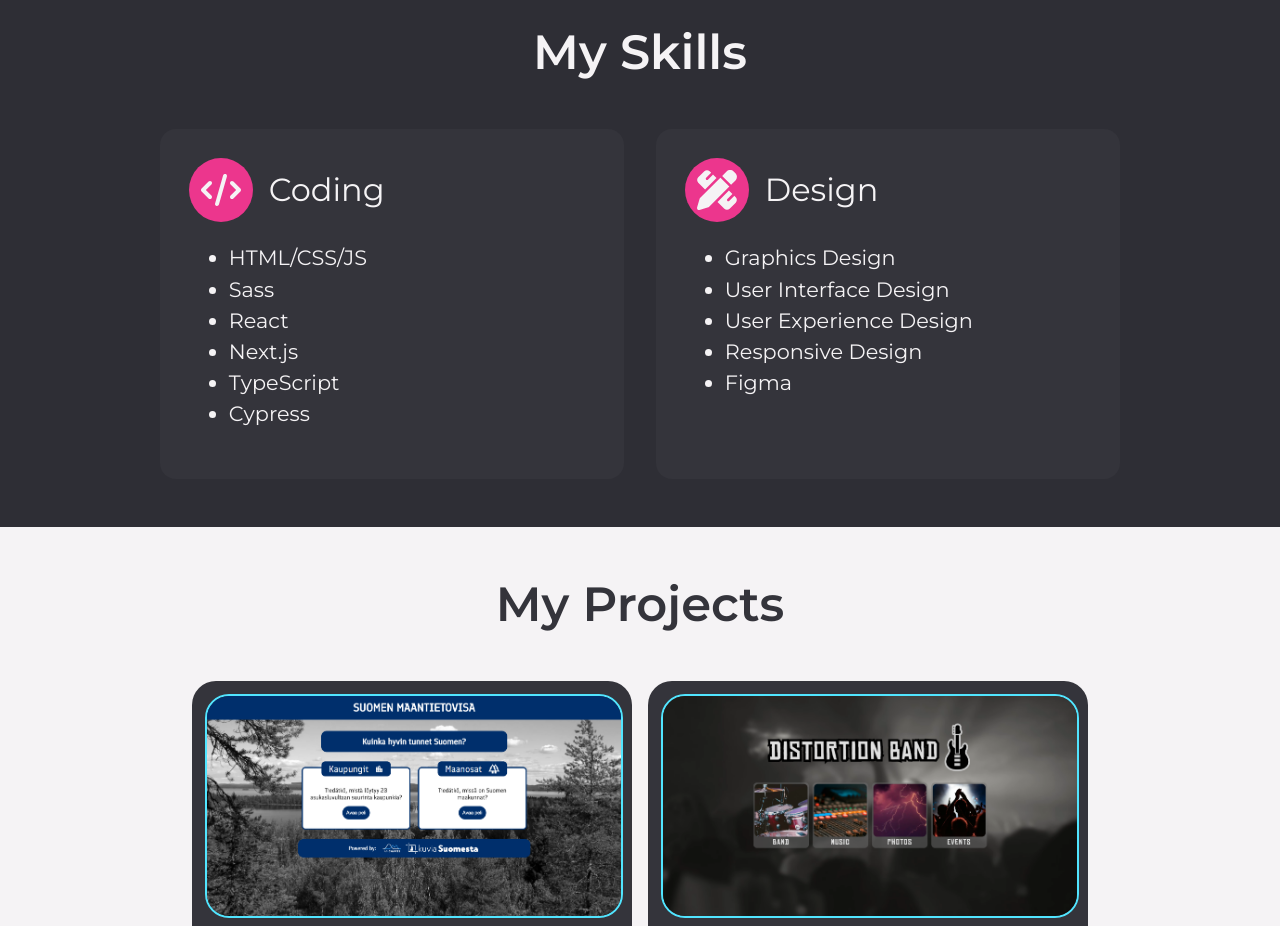
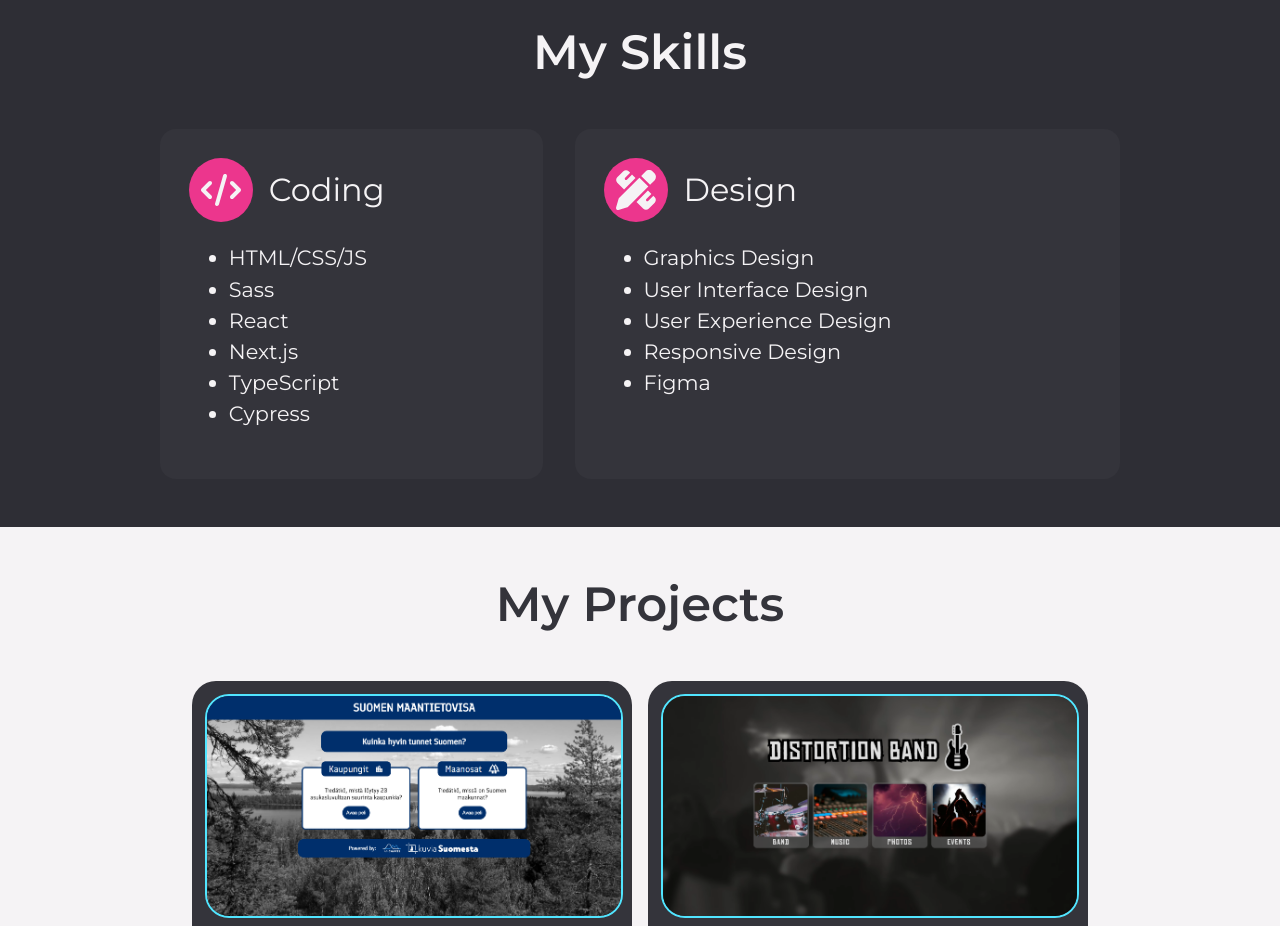
Before and after one commit to ojela028xamk/jere-lansipii-portfolio, a Next.js app: page / in a window 1280 px wide. Shown: the part 1200-2126 px from the top of the page. Built offline with nearby package versions, Linux system fonts and the light colour scheme; no server answers.

Commit message:
different skill item sizes

```diff
--- a/app/website/skills.module.scss
+++ b/app/website/skills.module.scss
@@ -18,8 +18,15 @@
       display: flex;
       gap: 2em;
 
+      .item:first-child {
+        flex: 2;
+      }
+
+      .item:nth-child(2) {
+        flex: 3;
+      }
+
       .item {
-        flex: 1;
         text-align: left;
         background-color: $secondary-black;
         padding: 1.8em;
```
